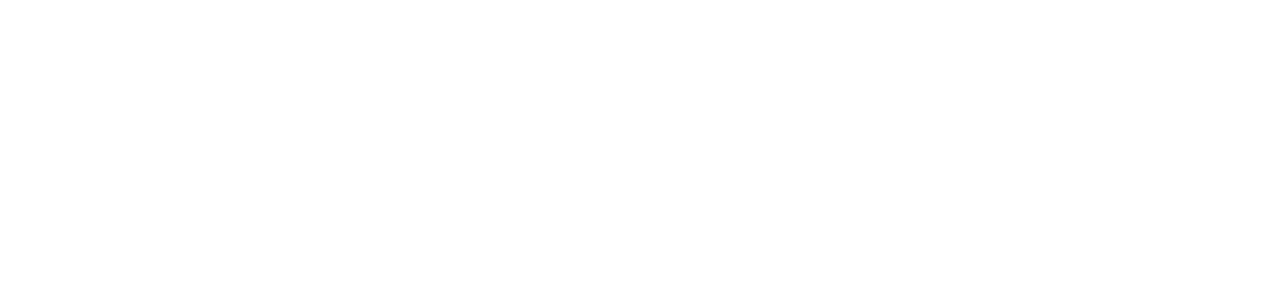
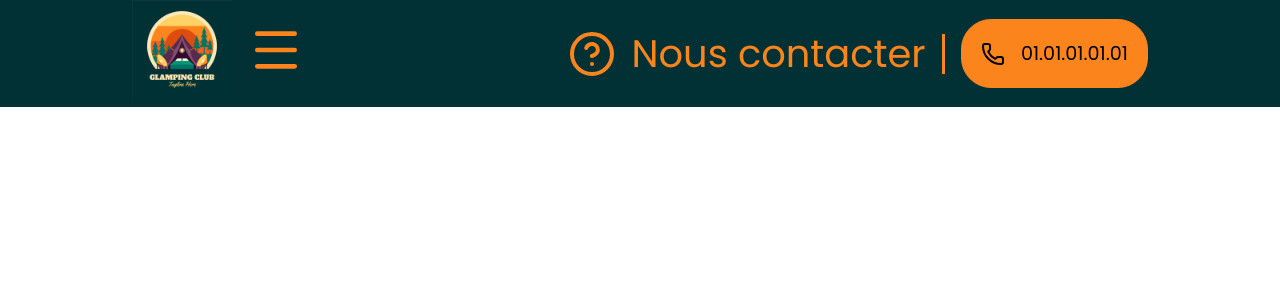
Before and after one commit to JP-Lefever/camping, a Next.js app: page / in a window 1280 px wide. Shown: the top 300 px of the page. Built offline with nearby package versions, Linux system fonts and the light colour scheme.

Commit message:
feat: add navBar component witch logo, button menu, contact

```diff
--- a/src/app/globals.css
+++ b/src/app/globals.css
@@ -22,6 +22,7 @@
 :root {
   --primary-color: #013134;
   --secondary-color: #fc841c;
+  --secondary-color-transparent: rgba(252, 132, 28, 0.15);
   --light-color: #fed366;
   --warm-color: #de4d0e;
   --cold-color: #fee8b7;
--- a/src/app/layout.tsx
+++ b/src/app/layout.tsx
@@ -1,5 +1,6 @@
 import React from "react";
 import "./globals.css"
+import NavBar from "@/components/layout/navBar/NavBar";
 
 
 export default function RootLayout({
@@ -10,7 +11,10 @@
   return (
     <html lang="fr">
       <body >
-        {children}
+        <NavBar/>
+        <main>
+            {children}
+        </main>
       </body>
     </html>
   );
--- /dev/null
+++ b/src/components/layout/navBar/NavBar.tsx
@@ -0,0 +1,34 @@
+import styles from "./navBar.module.css"
+
+import Image from "next/image";
+import {Menu, Phone, CircleQuestionMark  } from "lucide-react"
+import Link from "next/link";
+
+
+export default function NavBar() {
+
+    return(
+        <>
+            <nav className={styles.nav}>
+                <section>
+                    <figure>
+                        <Image className={styles.logo} src={"/images/logo.jpg"} alt={"logo camping, petite cabane"} width={100} height={100} />
+                    </figure>
+                    <article>
+                        <Menu size={56} color={"#fc841c"}/>
+                    </article>
+                </section>
+                <section>
+                    <article>
+                        <CircleQuestionMark size={48} color={"#fc841c"}/>
+                        <Link className={styles.link} href="#"> Nous contacter </Link>
+                    </article>
+                    <article>
+                        <Phone/>
+                        <p>01.01.01.01.01</p>
+                    </article>
+                </section>
+            </nav>
+        </>
+    )
+}
--- /dev/null
+++ b/src/components/layout/navBar/navBar.module.css
@@ -0,0 +1,43 @@
+.nav{
+    background-color: var(--primary-color);
+    width: 100vw;
+    display: flex;
+    justify-content: space-around;
+    font-family: var(--title-font),sans-serif;
+}
+
+.nav section {
+    display: flex;
+    justify-content: center;
+    align-items: center;
+    gap: 1rem;
+
+}
+.nav section:last-child article:first-child {
+    display: flex;
+    gap: 1rem;
+    font-size: 1.2em;
+    align-items: center;
+}
+
+.nav section:last-child article:last-child {
+    display: flex;
+    gap: 1rem;
+    border: 1px solid var(--secondary-color);
+    padding : 1em;
+    border-radius: 30px;
+    background-color: var(--secondary-color);
+    font-size: 1.2em;
+    align-items: center;
+}
+
+.link{
+    text-decoration: none;
+    color: var(--secondary-color);
+    font-size: 2em;
+    border-right: 3px solid var(--secondary-color);
+    padding-right: 1rem;
+    height: 5vh;
+    display: flex;
+    align-items: center;
+}
```
Also changed, not shown: package.json (+5 -4 lines), public/images/logo.jpg (added), 1 other file (tests, documents, lock files or other folders).
